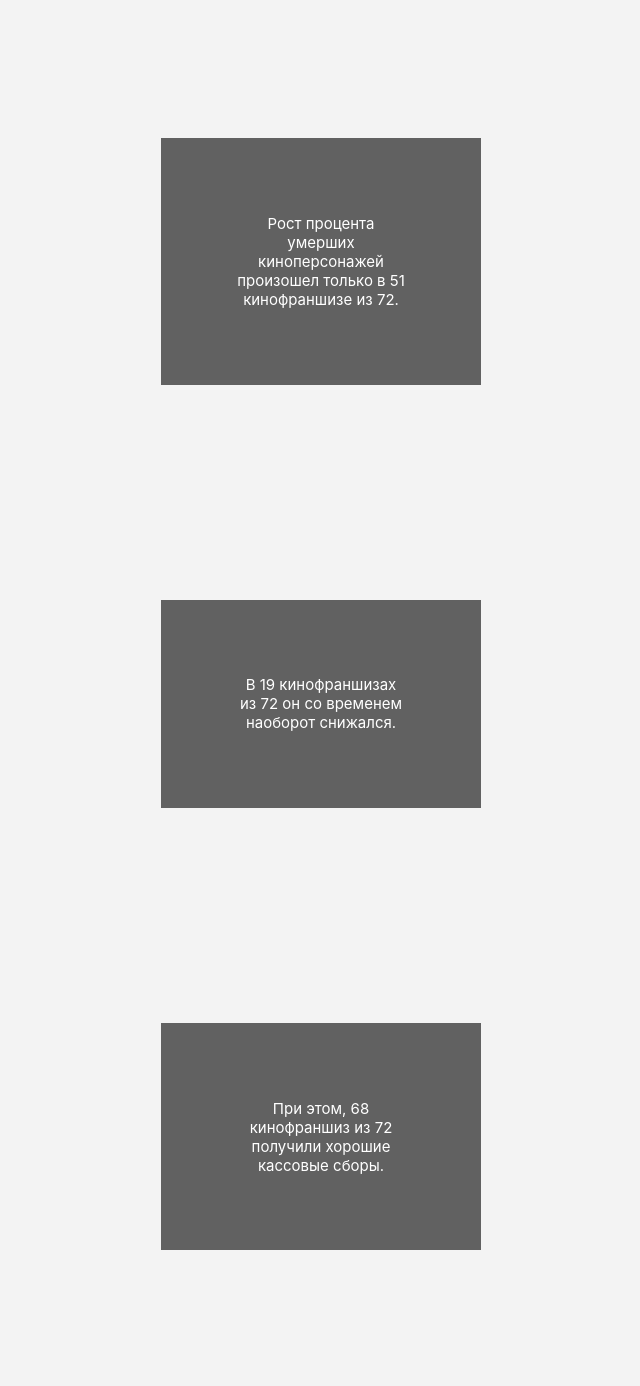
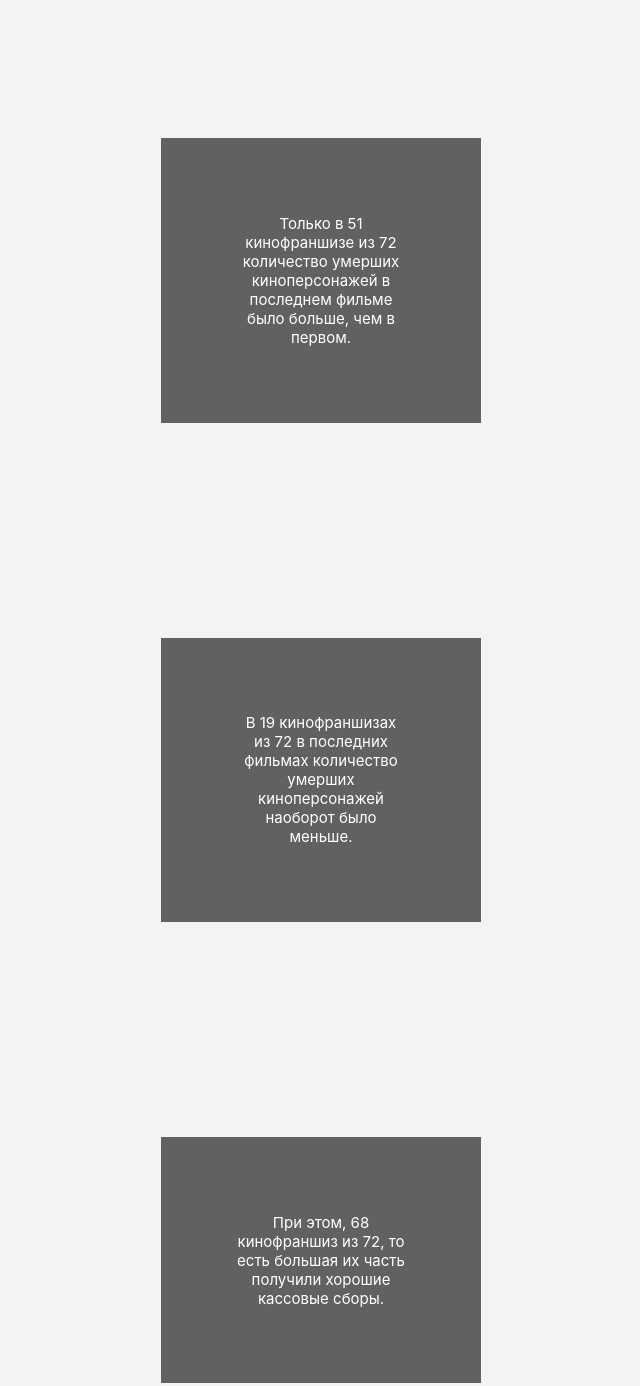
Before and after one commit to ValentinaGalichKG/movies, a plain HTML site: page index.html in a window 1280 px wide. Shown: the part 960-2346 px from the top of the page, without its empty margins (319-959 px from the left). Drawn offline with Linux system fonts and the light colour scheme; a script that the page names is missing.

Commit message:
Update index.html

```diff
--- a/index.html
+++ b/index.html
@@ -180,17 +180,17 @@
 				<div class="step invisible">
 				</div>
 				<div class="step" data-step="2" data-scrollama-index="1">
-				Рост процента умерших киноперсонажей произошел только в 51 кинофраншизе из 72.
+				Только в 51 кинофраншизе из 72 количество умерших киноперсонажей в последнем фильме было больше, чем в первом.
 				</div>
 				<div class="step invisible">
 				</div>
 				<div class="step" data-step="2" data-scrollama-index="1">
-				В 19 кинофраншизах из 72 он со временем наоборот снижался.
+				В 19 кинофраншизах из 72 в последних фильмах количество умерших киноперсонажей наоборот было меньше.
 				</div>
 				<div class="step invisible">
 				</div>
 				<div class="step" data-step="3" data-scrollama-index="2">
-				При этом, 68 кинофраншиз из 72 получили хорошие кассовые сборы.
+				При этом, 68 кинофраншиз из 72, то есть большая их часть получили хорошие кассовые сборы.
 				</div>
 				<div class="step invisible">
 				</div>
```
